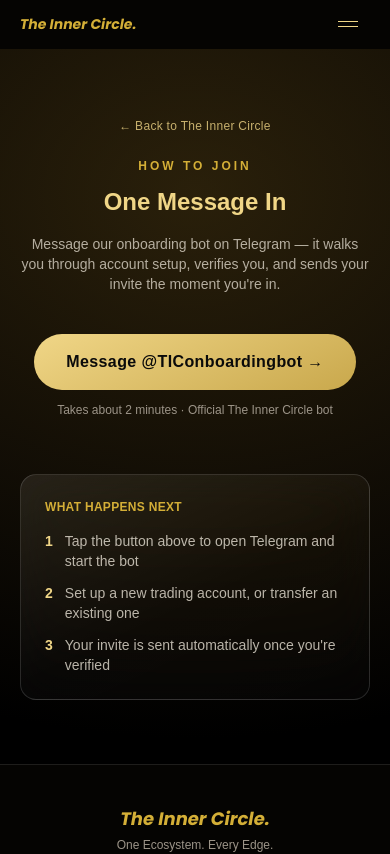
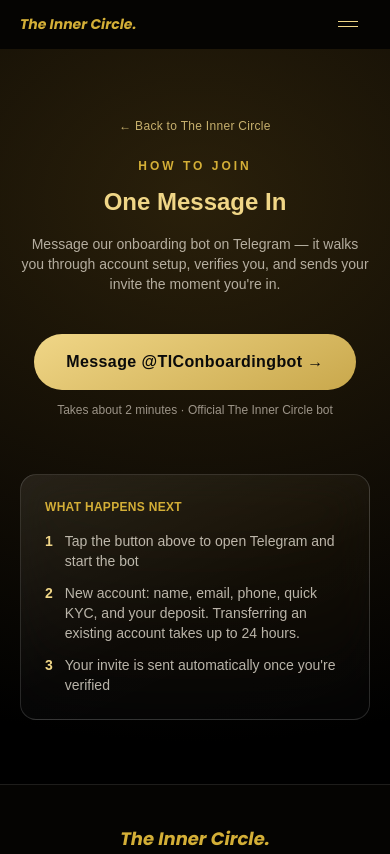
Before and after one commit to cjp-rgb/inner-circle-website, a Next.js app: page /clients/join in a window 390 px wide. Shown: the top 854 px of the page. Built offline with nearby package versions, Linux system fonts and the light colour scheme; a web font is replaced by a local one.

Commit message:
Join page: replace vague step 2 with real specifics (name/email/phone/KYC/deposit for new, 24hr max for transfers)

```diff
--- a/src/app/clients/join/page.tsx
+++ b/src/app/clients/join/page.tsx
@@ -58,7 +58,7 @@
             <p className="text-xs text-gold uppercase tracking-wide font-semibold mb-4">What happens next</p>
             <ul className="space-y-3 text-sm text-foreground/75">
               <li className="flex gap-3"><span className="text-gold-bright font-bold">1</span> Tap the button above to open Telegram and start the bot</li>
-              <li className="flex gap-3"><span className="text-gold-bright font-bold">2</span> Set up a new trading account, or transfer an existing one</li>
+              <li className="flex gap-3"><span className="text-gold-bright font-bold">2</span> New account: name, email, phone, quick KYC, and your deposit. Transferring an existing account takes up to 24 hours.</li>
               <li className="flex gap-3"><span className="text-gold-bright font-bold">3</span> Your invite is sent automatically once you're verified</li>
             </ul>
           </div>
```
